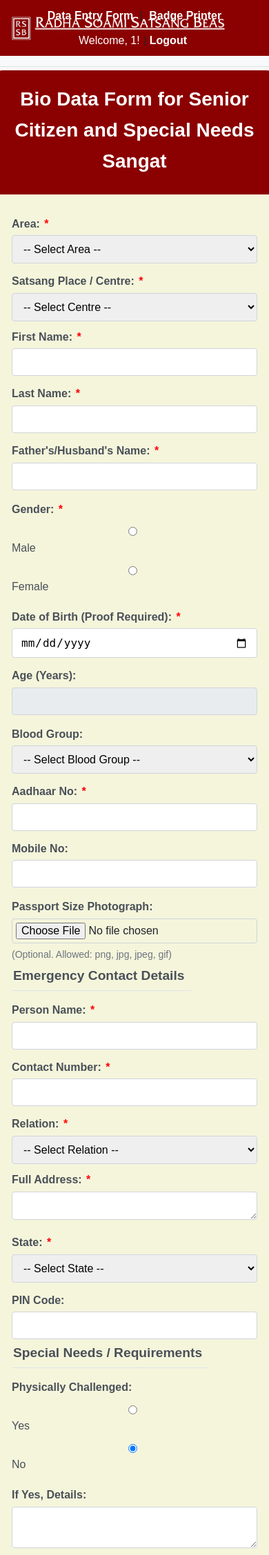
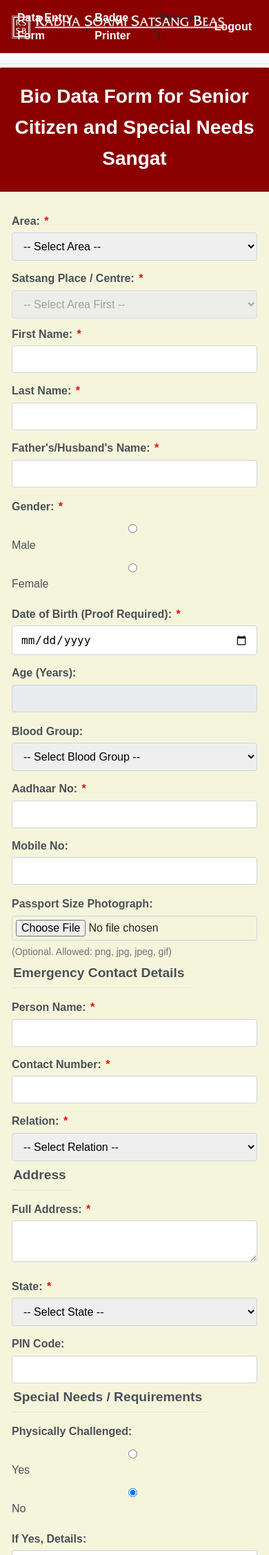
Before and after one commit to HarshulThakur99/rssb_sne_forms, a Flask app: page / in a window 390 px wide. Shown: the top 2255 px of the page at 69% size. Run offline with Flask 3, Linux system fonts and the light colour scheme; the visitor is signed in with stand-in values (Sample User, id 1).

Commit message:
badge size, area filter

```diff
--- a/app.py
+++ b/app.py
@@ -50,18 +50,39 @@ TEXT_ELEMENTS = {
     "address":  {"coords": (1750, 250), "size": 110, "color": "black", "is_bold": True} # Address also bold
 }
 
-# --- Other Configurations from your latest file ---
+# --- Updated Configurations ---
 BADGE_CONFIG = {
     "Chandigarh": {
-        "CHD-IV (KAJHERI)": {"prefix": "SNE-AH-", "start": 91001, "zone": "ZONE-I"},
-        "CHD-I (Sec 27)": {"prefix": "SNE-AH-", "start": 61001, "zone": "ZONE-I"},
+        "CHD-I (Sec 27)": {"prefix": "SNE-AH-", "start": 61001, "zone": "ZONE-I"}, # Existing
+        "CHD-II (Maloya)": {"prefix": "SNE-AH-", "start": 71001, "zone": "ZONE-I"}, # New
+        "CHD-III (Khuda Alisher)": {"prefix": "SNE-AH-", "start": 81001, "zone": "ZONE-I"}, # New
+        "CHD-IV (KAJHERI)": {"prefix": "SNE-AH-", "start": 91001, "zone": "ZONE-I"}, # Existing (Corrected name case)
     },
     "Mullanpur Garibdass": {
-         "Zirakpur": {"prefix": "SNE-AX-", "start": 171001, "zone": "ZONE-III"},
+        "Baltana": {"prefix": "SNE-AX-", "start": 11001, "zone": "ZONE-III"}, # New
+        "Banur": {"prefix": "SNE-AX-", "start": 21002, "zone": "ZONE-III"}, # New - Note start number 21002
+        "Basma": {"prefix": "SNE-AX-", "start": 31001, "zone": "ZONE-III"}, # New
+        "Barauli": {"prefix": "SNE-AX-", "start": 41001, "zone": "ZONE-III"}, # New
+        "Dhakoran Kalan": {"prefix": "SNE-AX-", "start": 51001, "zone": "ZONE-III"}, # New
+        "Gholu Majra": {"prefix": "SNE-AX-", "start": 61001, "zone": "ZONE-III"}, # New
+        "Hamayunpur Tisambly": {"prefix": "SNE-AX-", "start": 71001, "zone": "ZONE-III"}, # New
+        "Haripur Hinduan": {"prefix": "SNE-AX-", "start": 81001, "zone": "ZONE-III"}, # New
+        "Jarout": {"prefix": "SNE-AX-", "start": 91001, "zone": "ZONE-III"}, # New
+        "Khizrabad": {"prefix": "SNE-AX-", "start": 101001, "zone": "ZONE-III"}, # New
+        "KURARI": {"prefix": "SNE-AX-", "start": 111001, "zone": "ZONE-III"}, # New
+        "Lalru": {"prefix": "SNE-AX-", "start": 121001, "zone": "ZONE-III"}, # New
+        "Malikpur Jaula": {"prefix": "SNE-AX-", "start": 131001, "zone": "ZONE-III"}, # New
+        "Mullanpur Garibdass": {"prefix": "SNE-AX-", "start": 141001, "zone": "ZONE-III"}, # New
+        "Samgoli": {"prefix": "SNE-AX-", "start": 151001, "zone": "ZONE-III"}, # New
+        "Tewar": {"prefix": "SNE-AX-", "start": 161001, "zone": "ZONE-III"}, # New
+        "Zirakpur": {"prefix": "SNE-AX-", "start": 171001, "zone": "ZONE-III"}, # Existing
     }
 }
-AREAS = list(BADGE_CONFIG.keys())
+
+# --- Update AREA and CENTRE lists based on the new config ---
+AREAS = list(BADGE_CONFIG.keys()) #
 CENTRES = sorted(list(set(centre for area_centres in BADGE_CONFIG.values() for centre in area_centres.keys())))
+
 STATES = [
     "Andhra Pradesh", "Arunachal Pradesh", "Assam", "Bihar", "Chhattisgarh", "Goa", "Gujarat", "Haryana",
     "Himachal Pradesh", "Jharkhand", "Karnataka", "Kerala", "Madhya Pradesh", "Maharashtra", "Manipur",
@@ -199,12 +220,12 @@ def create_pdf_with_composite_badges(badge_data_list):
     onto a base template image. Adds a box around the address.
     """
     # Layout constants for placing badges on A4 page
-    PAGE_WIDTH_MM = 210; PAGE_HEIGHT_MM = 297; BADGE_WIDTH_MM = 105; BADGE_HEIGHT_MM = 70
-    MARGIN_MM = 0; gap_mm = 0; effective_badge_width = BADGE_WIDTH_MM + gap_mm
+    PAGE_WIDTH_MM = 297; PAGE_HEIGHT_MM = 210; BADGE_WIDTH_MM = 125; BADGE_HEIGHT_MM = 80
+    MARGIN_MM = 15; gap_mm = 0; effective_badge_width = BADGE_WIDTH_MM + gap_mm
     effective_badge_height = BADGE_HEIGHT_MM + gap_mm
     badges_per_row = int((PAGE_WIDTH_MM - 2 * MARGIN_MM + gap_mm) / effective_badge_width) if effective_badge_width > 0 else 1
     badges_per_col = int((PAGE_HEIGHT_MM - 2 * MARGIN_MM + gap_mm) / effective_badge_height) if effective_badge_height > 0 else 1
-    pdf = FPDF(orientation='P', unit='mm', format='A4')
+    pdf = FPDF(orientation='L', unit='mm', format='A4')
     pdf.set_auto_page_break(auto=False, margin=MARGIN_MM)
     pdf.add_page()
     col_num = 0
@@ -395,14 +416,14 @@ def logout():
 def form():
     """Displays the bio-data entry form."""
     today_date = datetime.date.today()
-    # Pass current_user for navigation template logic
+    # Pass areas, but centres will be loaded dynamically
     return render_template('form.html',
                            today_date=today_date,
-                           areas=AREAS,
-                           centres=CENTRES,
+                           areas=AREAS, # Keep AREAS for the first dropdown
+                           # centres=CENTRES, # This is no longer needed here
                            states=STATES,
                            relations=RELATIONS,
-                           current_user=current_user) # Pass user
+                           current_user=current_user)
 
 @app.route('/submit', methods=['POST'])
 @login_required # Protect this route
@@ -593,6 +614,18 @@ def generate_pdf():
         flash(f"An error occurred while generating the badge PDF: {e}", "error")
         return redirect(url_for('printer'))
 
+# --- NEW: Route to get centres for a specific area ---
+@app.route('/get_centres/<area>')
+@login_required # Keep protected if form access needs login
+def get_centres(area):
+    """Returns a JSON list of centres for the given area."""
+    if area in BADGE_CONFIG:
+        centres_for_area = sorted(list(BADGE_CONFIG[area].keys()))
+        return jsonify(centres_for_area)
+    else:
+        # Return empty list or error if area not found
+        return jsonify([])
+
 
 # --- Main Execution ---
 if __name__ == '__main__':
--- a/templates/form.html
+++ b/templates/form.html
@@ -6,137 +6,69 @@
     <title>Bio Data Form</title>
     <link rel="stylesheet" href="{{ url_for('static', filename='css/style.css') }}">
     <style>
-        /* --- Styles for Navigation Alignment --- */
-        nav {
-            display: flex; /* Use Flexbox for alignment */
-            align-items: center; /* Vertically center items */
-            padding: 5px 10px; /* Adjust padding as needed, added horizontal padding */
-            /* Ensure no background color is added here unless it was original */
-        }
-
-        .nav-logo {
-             margin-right: 15px; /* Space after logo */
-             /* Keep original logo size/styling */
-             vertical-align: middle; /* Align logo nicely if needed */
-             flex-shrink: 0; /* Prevent logo from shrinking */
-        }
-
-        /* Div for the center links */
-        .nav-center-links {
-            flex-grow: 1; /* Allows this div to take up available space */
-            text-align: center; /* Centers the content (links) within the div */
-        }
-
-        .nav-center-links a { /* Target links within the center div */
-            margin: 0 5px; /* Adjust spacing around links and separators */
-            /* Keep original link color or set as needed */
-            text-decoration: none;
-        }
-         .nav-center-links a:hover {
-            text-decoration: underline;
-         }
-
-        /* This div will contain the welcome message and logout link */
-        .nav-user-info-right {
-            /* margin-left: auto; Removed as flex-grow on center handles spacing */
-            display: inline-flex; /* Use inline-flex to keep items together */
-            align-items: center; /* Vertically center items */
-            flex-shrink: 0; /* Prevent user info from shrinking */
-        }
-
-        .nav-user-info-right span {
-            color: white !important; /* Make welcome text white, !important if needed */
-            margin-right: 5px; /* Space before the separator */
-            margin-left: 5px; /* Space after the previous separator */
-        }
-
-        .nav-user-info-right a {
-            /* Style logout link if needed, e.g., color: white; */
-             margin-left: 5px; /* Space after the separator */
-             text-decoration: none;
-        }
-        .nav-user-info-right a:hover {
-             text-decoration: underline;
-        }
-        /* --- End Navigation Styles --- */
-
-
         /* Style for form sections (fieldsets) */
         .form-group {
+            /* Further reduced bottom margin */
             margin-bottom: 5px;
+            /* Reduced padding inside the section */
             padding: 0px;
-            border: 0px solid #ddd;
-            border-radius: 8px;
+            border: 0px solid #ddd; /* Optional: border for visual separation */
+            border-radius: 8px; /* Rounded corners for sections */
         }
 
         /* Style for legends within form groups */
         .form-group legend {
-            margin-bottom: 10px !important;
-            padding-bottom: 5px !important;
+            /* Reduced space below the legend */
+            margin-bottom: 10px !important; /* Use !important to override external CSS if needed */
+            padding-bottom: 5px !important; /* Use !important to override external CSS if needed */
+            /* Keeping other styles from external CSS in mind (like font-size, border-bottom) */
+            /* These specific overrides target vertical spacing */
         }
 
 
         /* Style for rows within sections */
         .form-row {
             display: flex;
-            flex-wrap: wrap;
+            flex-wrap: wrap; /* Allow items to wrap on smaller screens */
+            /* Reduced space below each row slightly */
             margin-bottom: 10px;
         }
         .form-row:last-child {
-            margin-bottom: 0;
+            margin-bottom: 0; /* No bottom margin for the last row in a section */
         }
 
         /* Style for individual form fields */
         .form-field {
             flex: 1; /* Allow fields to grow and shrink */
-            margin-right: 15px;
+            margin-right: 15px; /* Space to the right of each field */
             min-width: 150px; /* Minimum width before wrapping */
         }
         .form-field:last-child {
-            margin-right: 0;
+            margin-right: 0; /* No right margin for the last field in a row */
         }
          /* Reduce top margin for labels */
         .form-field label {
             margin-top: 5px;
             margin-bottom: 2px;
-            display: block; /* Ensure labels are block elements */
         }
         /* Reduce top margin for inputs */
         .form-field input,
         .form-field select,
         .form-field textarea {
              margin-top: 2px;
-             width: 100%; /* Make inputs take full width of their container */
-             box-sizing: border-box; /* Include padding and border in the element's total width and height */
-        }
-        /* Specific width for address textarea */
-        .form-field.address-field textarea {
-             /* Adjust flex-basis or width as needed */
-             /* Example: Make address take up more space */
-             flex-basis: 40%; /* Adjust percentage */
-        }
-         /* Specific width for state select */
-        .form-field.state-field select {
-             /* Example: Adjust width */
-             flex-basis: 30%; /* Adjust percentage */
-        }
-         /* Specific width for pincode input */
-        .form-field.pincode-field input {
-             /* Example: Adjust width */
-             flex-basis: 20%; /* Adjust percentage */
         }
 
 
         /* Specific style for rows with three items */
         .form-row-three-items .form-field {
-            /* Default flex: 1 might work, or adjust flex-basis */
-             flex-basis: calc(33.333% - 10px); /* Adjust if needed */
+            flex-basis: calc(33.333% - 10px); /* Distribute space for three items, accounting for margin */
+            /* Adjust the calculation if margin-right changes */
         }
 
          /* Style for radio button groups */
         .radio-group label {
-            margin-right: 15px;
-            display: inline-block;
+            margin-right: 15px; /* Spacing between radio options */
+            display: inline-block; /* Keep radios inline */
         }
 
         /* Responsive adjustments for smaller screens */
@@ -145,45 +77,20 @@
                 flex-direction: column; /* Stack fields vertically */
             }
             .form-field {
-                margin-right: 0;
-                margin-bottom: 8px;
+                margin-right: 0; /* Remove right margin when stacked */
+                margin-bottom: 8px; /* Add bottom margin when stacked */
                 width: 100%; /* Make fields take full width */
-                flex-basis: auto !important; /* Override flex-basis on small screens */
             }
             .form-field:last-child {
-                 margin-bottom: 0;
+                 margin-bottom: 0; /* No bottom margin for the last stacked field */
             }
             .form-row-three-items .form-field {
                 flex-basis: 100%; /* Full width on small screens */
             }
              .radio-group label {
-                display: block;
+                display: block; /* Stack radio options */
                 margin-bottom: 5px;
             }
-            /* Responsive Nav adjustments */
-            nav {
-                flex-wrap: wrap; /* Allow nav items to wrap on small screens */
-                justify-content: center; /* Center items when wrapped */
-            }
-            .nav-center-links {
-                 order: 2; /* Place center links below logo */
-                 width: 100%; /* Full width */
-                 margin-top: 5px;
-                 text-align: center;
-            }
-            .nav-user-info-right {
-                 order: 3; /* Place user info last */
-                 width: 100%; /* Full width */
-                 justify-content: center; /* Center user info */
-                 margin-top: 5px; /* Add some space when wrapped */
-            }
-             .nav-logo {
-                 order: 1; /* Keep logo first */
-                 margin-right: 0; /* Remove right margin */
-                 display: block; /* Ensure logo is block */
-                 margin-left: auto; /* Center logo */
-                 margin-right: auto; /* Center logo */
-             }
         }
 
         /* Styling for required labels (optional, example) */
@@ -195,23 +102,30 @@
         /* Basic styling for the submit button */
         button[type="submit"] {
             padding: 10px 20px;
-            background-color: #007bff;
+            background-color: #007bff; /* Using a standard blue, adjust if needed */
             color: white;
             border: none;
             border-radius: 5px;
             cursor: pointer;
             font-size: 16px;
-            margin-top: 15px;
+            margin-top: 15px; /* Space above the button */
+            /* Consider centering or aligning the button if needed */
             display: block;
             margin-left: auto;
             margin-right: auto;
         }
         button[type="submit"]:hover {
-            background-color: #0056b3;
+            background-color: #0056b3; /* Darker blue on hover */
         }
 
         /* Style for readonly fields */
         input[readonly] {
+            background-color: #e9ecef; /* Light grey background */
+            cursor: not-allowed; /* Indicate it's not editable */
+        }
+
+        /* Style for disabled select */
+        select:disabled {
             background-color: #e9ecef;
             cursor: not-allowed;
         }
@@ -222,15 +136,10 @@
 
     <nav>
         <img src="{{ url_for('static', filename='images/rssb.jpg') }}" alt="Logo" class="nav-logo">
-
         {% if current_user.is_authenticated %}
-            <div class="nav-center-links">
-                <a href="{{ url_for('form') }}">Data Entry Form</a> |
-                <a href="{{ url_for('printer') }}">Badge Printer</a>
-            </div>
-            <div class="nav-user-info-right">
-                <span>Welcome, {{ current_user.id }}!</span> | <a href="{{ url_for('logout') }}">Logout</a>
-            </div>
+            <a href="{{ url_for('form') }}">Data Entry Form</a> |
+            <a href="{{ url_for('printer') }}">Badge Printer</a> |
+            <span>Welcome, {{ current_user.id }}!</span> | <a href="{{ url_for('logout') }}">Logout</a>
         {% else %}
             {# Optional: Add a login link or message #}
         {% endif %}
@@ -268,11 +177,9 @@
                     </div>
                     <div class="form-field">
                         <label for="satsang_place" class="required">Satsang Place / Centre:</label>
-                        <select id="satsang_place" name="satsang_place" required>
-                            <option value="">-- Select Centre --</option>
-                            {% for centre_option in centres %}
-                            <option value="{{ centre_option }}">{{ centre_option }}</option>
-                            {% endfor %}
+                        <select id="satsang_place" name="satsang_place" required disabled>
+                            <option value="">-- Select Area First --</option>
+                            {# Options will be populated dynamically by JavaScript #}
                         </select>
                     </div>
                 </div>
@@ -368,9 +275,16 @@
              </fieldset>
 
              <fieldset class="form-group">
-                 <div class="form-row"> <div class="form-field address-field"> <label for="address" class="required">Full Address:</label>
-                         <textarea id="address" name="address" rows="1" required maxlength="250"></textarea> </div>
-                     <div class="form-field state-field"> <label for="state" class="required">State:</label>
+                 <legend>Address</legend>
+                 <div class="form-row">
+                     <div class="form-field" style="flex-basis: 100%;">
+                         <label for="address" class="required">Full Address:</label>
+                         <textarea id="address" name="address" rows="2" required maxlength="250"></textarea>
+                     </div>
+                 </div>
+                 <div class="form-row">
+                     <div class="form-field">
+                         <label for="state" class="required">State:</label>
                          <select id="state" name="state" required>
                              <option value="">-- Select State --</option>
                              {% for state_option in states %}
@@ -378,10 +292,13 @@
                              {% endfor %}
                          </select>
                      </div>
-                     <div class="form-field pincode-field"> <label for="pin_code">PIN Code:</label>
-                         <input type="text" id="pin_code" name="pin_code" pattern="\d{6}" title="Enter 6 digit PIN code" maxlength="6"> </div>
+                     <div class="form-field">
+                         <label for="pin_code">PIN Code:</label>
+                         <input type="text" id="pin_code" name="pin_code" pattern="\d{6}" title="Enter 6 digit PIN code">
+                     </div>
                  </div>
              </fieldset>
+
              <fieldset class="form-group">
                  <legend>Special Needs / Requirements</legend>
                  <div class="form-row">
@@ -497,21 +414,77 @@
         <div class="footer-section">
             <p>&copy; 2025 RSSB. All rights reserved.</p>
         </div>
-    </div> <script>
-        // Get references to the Date of Birth and Age input fields
+    </div>
+
+    <script>
+        // --- Dynamic Centre Loading Script ---
+        const areaSelect = document.getElementById('area');
+        const centreSelect = document.getElementById('satsang_place');
+
+        async function updateCentres() {
+            const selectedArea = areaSelect.value;
+            centreSelect.innerHTML = '<option value="">-- Loading Centres --</option>';
+            centreSelect.disabled = true; // Disable while loading
+
+            if (!selectedArea) {
+                centreSelect.innerHTML = '<option value="">-- Select Area First --</option>';
+                return;
+            }
+
+            try {
+                const url = `/get_centres/${encodeURIComponent(selectedArea)}`;
+                const response = await fetch(url);
+
+                if (!response.ok) {
+                    throw new Error(`HTTP error! status: ${response.status}`);
+                }
+
+                const centres = await response.json();
+                centreSelect.innerHTML = '<option value="">-- Select Centre --</option>';
+
+                if (centres.length > 0) {
+                    centres.forEach(centre => {
+                        const option = document.createElement('option');
+                        option.value = centre;
+                        option.textContent = centre;
+                        centreSelect.appendChild(option);
+                    });
+                    centreSelect.disabled = false; // Enable if centres are found
+                } else {
+                    centreSelect.innerHTML = '<option value="">-- No Centres Available --</option>';
+                    centreSelect.disabled = true; // Keep disabled if no centres
+                }
+
+            } catch (error) {
+                console.error('Error fetching centres:', error);
+                centreSelect.innerHTML = '<option value="">-- Error Loading --</option>';
+                centreSelect.disabled = true; // Keep disabled on error
+            }
+        }
+
+        areaSelect.addEventListener('change', updateCentres);
+
+        // Initial check on page load
+        if (!areaSelect.value) {
+            centreSelect.disabled = true;
+        }
+        // If you need to handle cases where the form reloads with an area already selected
+        // (e.g., after a validation error), uncomment the line below:
+        // else { updateCentres(); }
+
+
+        // --- Age Calculation Script ---
         const dobInput = document.getElementById('dob');
         const ageInput = document.getElementById('age');
 
-        // Function to calculate age
         function calculateAge(birthDate) {
             if (!birthDate) {
-                return ''; // Return empty if no birth date
+                return '';
             }
             try {
                 const today = new Date();
                 const birthDateObj = new Date(birthDate);
 
-                // Basic validation: check if the date is valid and not in the future
                 if (isNaN(birthDateObj.getTime()) || birthDateObj > today) {
                     console.warn("Invalid or future date entered.");
                     return '';
@@ -520,24 +493,20 @@
                 let age = today.getFullYear() - birthDateObj.getFullYear();
                 const monthDiff = today.getMonth() - birthDateObj.getMonth();
 
-                // Adjust age if the birth month/day hasn't occurred yet this year
                 if (monthDiff < 0 || (monthDiff === 0 && today.getDate() < birthDateObj.getDate())) {
                     age--;
                 }
-
-                // Return age, ensuring it's not negative (though validation above should prevent this)
                 return age >= 0 ? age : 0;
             } catch (error) {
                 console.error("Error calculating age:", error);
-                return ''; // Return empty on error
+                return '';
             }
         }
 
-        // Event listener for when the DOB input changes
         dobInput.addEventListener('change', function() {
-            const dobValue = this.value; // Get the value from the DOB input
-            const calculatedAge = calculateAge(dobValue); // Calculate the age
-            ageInput.value = calculatedAge; // Update the Age input field
+            const dobValue = this.value;
+            const calculatedAge = calculateAge(dobValue);
+            ageInput.value = calculatedAge;
         });
 
         // Optional: Calculate age on initial page load if DOB might be pre-filled
```
